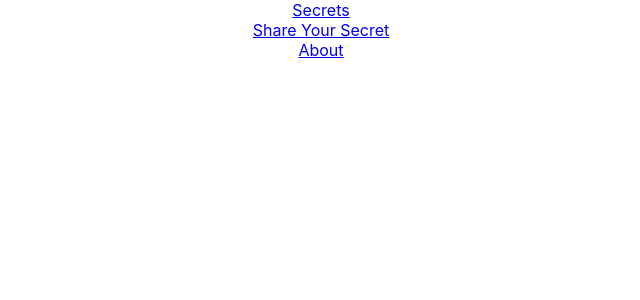
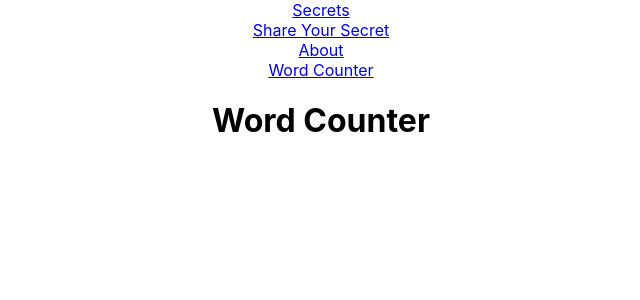
Before and after one commit to meg-gutshall/secrets-frontend, a React (Create React App) app: page /word-counter in a window 1280 px wide. Shown: the top 300 px of the page, without its empty margins (319-959 px from the left). Built offline with nearby package versions, Linux system fonts and the light colour scheme.

Commit message:
Setup word counter

```diff
--- a/src/components/Nav.js
+++ b/src/components/Nav.js
@@ -5,6 +5,7 @@ const Nav = () => (
     <Link to="/secrets">Secrets</Link><br/>
     <Link to="/secrets/new">Share Your Secret</Link><br/>
     <Link to="/secrets/about">About</Link><br/>
+    <Link to="/word-counter">Word Counter</Link><br/>
   </div>
 );
 
--- a/src/components/Routes.js
+++ b/src/components/Routes.js
@@ -3,6 +3,7 @@ import Secrets from './Secrets';
 import NewSecret from './NewSecret';
 import About from './About';
 import Nav from './Nav';
+import WordCounter from './WordCounter';
 
 const Routes = () => (
   <Router>
@@ -11,6 +12,7 @@ const Routes = () => (
     <Route path='/secrets/about' component={About} />
     <Route path='/secrets/new' component={NewSecret} />
     <Route exact path='/secrets' component={Secrets} />
+    <Route exact path='/word-counter' component={WordCounter} />
   </Router>
 )
 
--- /dev/null
+++ b/src/components/WordCounter.js
@@ -0,0 +1,13 @@
+import { Component } from 'react';
+
+class WordCounter extends Component {
+  render () {
+    return (
+      <div>
+        <h1>Word Counter</h1>
+      </div>
+    )
+  }
+}
+
+export default WordCounter;
```
